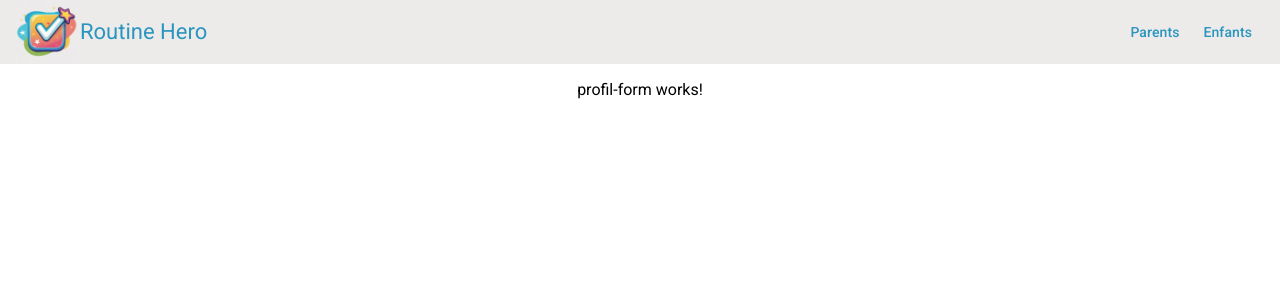
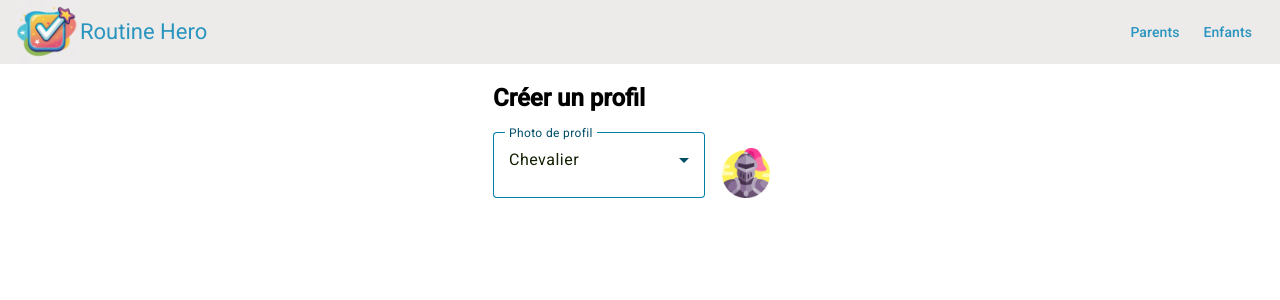
Before and after one commit to leaandredev/RoutineHero, an Angular app in the folder routine-hero/: page /parent/profil/create in a window 1280 px wide. Shown: the top 300 px of the page. Built offline with nearby package versions, Linux system fonts and the light colour scheme.

Commit message:
[AF-631] create profile : profile picture select

```diff
--- /dev/null
+++ b/routine-hero/src/app/core/components/image-select/image-select.component.html
@@ -0,0 +1,15 @@
+<div class="profile-select-container flex-row">
+    <mat-form-field appearance="outline">
+        <mat-label>Photo de profil</mat-label>
+        <mat-select [(value)]="selectedPicture">
+            <mat-option *ngFor="let profile of profilePictures" [value]="profile.path">
+                <img [src]="profile.path" width="40" alt="{{ profile.label }}" />
+                {{ profile.label }}
+            </mat-option>
+        </mat-select>
+    </mat-form-field>
+
+    <div *ngIf="selectedPicture" class="padding-medium">
+        <img [src]="selectedPicture" width="50" alt="Image sélectionnée" />
+    </div>
+</div>
--- /dev/null
+++ b/routine-hero/src/app/core/components/image-select/image-select.component.ts
@@ -0,0 +1,31 @@
+import { Component, Output } from '@angular/core';
+import { FormsModule, ReactiveFormsModule } from '@angular/forms';
+import { MatSelectModule } from '@angular/material/select';
+import { MatFormFieldModule } from '@angular/material/form-field';
+import { CommonModule } from '@angular/common';
+
+@Component({
+  selector: 'app-image-select',
+  imports: [
+    CommonModule,
+    MatFormFieldModule,
+    MatSelectModule,
+    FormsModule,
+    ReactiveFormsModule,
+  ],
+  templateUrl: './image-select.component.html',
+  styleUrl: './image-select.component.scss',
+})
+export class ImageSelectComponent {
+  selectedPicture: string | null = '/profile_icons/knight.png';
+  profilePictures = [
+    { label: 'Chevalier', path: '/profile_icons/knight.png' },
+    { label: 'Cyclope', path: '/profile_icons/cyclops_5064863.png' },
+    { label: 'Princesse', path: '/profile_icons/princess_5101538.png' },
+    { label: 'Dragon', path: '/profile_icons/dragon_3410567.png' },
+    { label: 'Elfe', path: '/profile_icons/elf_9307751.png' },
+    { label: 'Fée', path: '/profile_icons/fairy_6756063.png' },
+    { label: 'Viking', path: '/profile_icons/viking_5101673.png' },
+    { label: 'Yéti', path: '/profile_icons/yeti_1149401.png' },
+  ];
+}
--- a/routine-hero/src/app/features/parent/profil/profil-form/profil-form.component.html
+++ b/routine-hero/src/app/features/parent/profil/profil-form/profil-form.component.html
@@ -1 +1,2 @@
-<p>profil-form works!</p>
+<h2>Créer un profil</h2>
+<app-image-select></app-image-select>
```
Also changed, not shown: routine-hero/src/app/features/parent/profil/profil-form/profil-form.component.ts (+4 -5 lines), routine-hero/src/app/core/components/image-select/image-select.component.scss (added), 1 other file (tests, documents, lock files or other folders).
